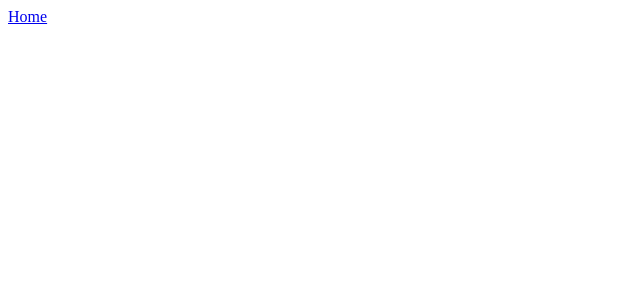
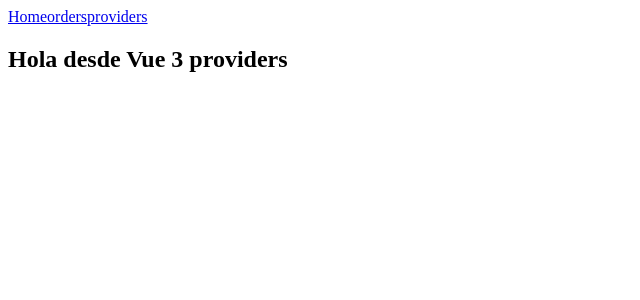
Before and after one commit to hdev07/analysat, a Vue app: page /providers in a window 1280 px wide. Before the commit this address had no page. Shown: the top 300 px of the page, without its empty margins (0-640 px from the left). Built offline with nearby package versions, Linux system fonts and the light colour scheme; the HTML template or start-up script is replaced by a standard one.

Commit message:
Add links orders & providers

```diff
--- a/src/App.vue
+++ b/src/App.vue
@@ -7,6 +7,8 @@ import { RouterLink, RouterView } from 'vue-router'
     <div class="mx-auto max-w-screen-xl px-4 py- sm:px-6 lg:px-8">
       <nav class="flex justify-center gap-4 my-4 text-2xl underline">
         <RouterLink to="/">Home</RouterLink>
+        <RouterLink to="/orders">orders</RouterLink>
+        <RouterLink to="/providers">providers</RouterLink>
       </nav>
     </div>
   </header>
--- a/src/router/index.js
+++ b/src/router/index.js
@@ -1,5 +1,7 @@
 import { createRouter, createWebHistory } from 'vue-router'
 import HomeView from '../views/HomeView.vue'
+import OrderView from '../views/OrderView.vue'
+import ProvidersView from '../views/ProvidersView.vue'
 
 const router = createRouter({
   history: createWebHistory(import.meta.env.BASE_URL),
@@ -8,6 +10,16 @@ const router = createRouter({
       path: '/',
       name: 'home',
       component: HomeView
+    },
+    {
+      path: '/orders',
+      name: 'orders',
+      component: OrderView
+    },
+    {
+      path: '/providers',
+      name: 'providers',
+      component: ProvidersView
     }
   ]
 })
--- /dev/null
+++ b/src/views/OrderView.vue
@@ -0,0 +1,9 @@
+<script setup></script>
+
+<template>
+  <div class="about">
+    <h2 class="text-4xl text-center my-6 text-secondary">
+      Hola desde Vue 3 orders
+    </h2>
+  </div>
+</template>
--- /dev/null
+++ b/src/views/ProvidersView.vue
@@ -0,0 +1,9 @@
+<script setup></script>
+
+<template>
+  <div class="about">
+    <h2 class="text-4xl text-center my-6 text-secondary">
+      Hola desde Vue 3 providers
+    </h2>
+  </div>
+</template>
```
Also changed, not shown: 1 other file (tests, documents, lock files or other folders).
